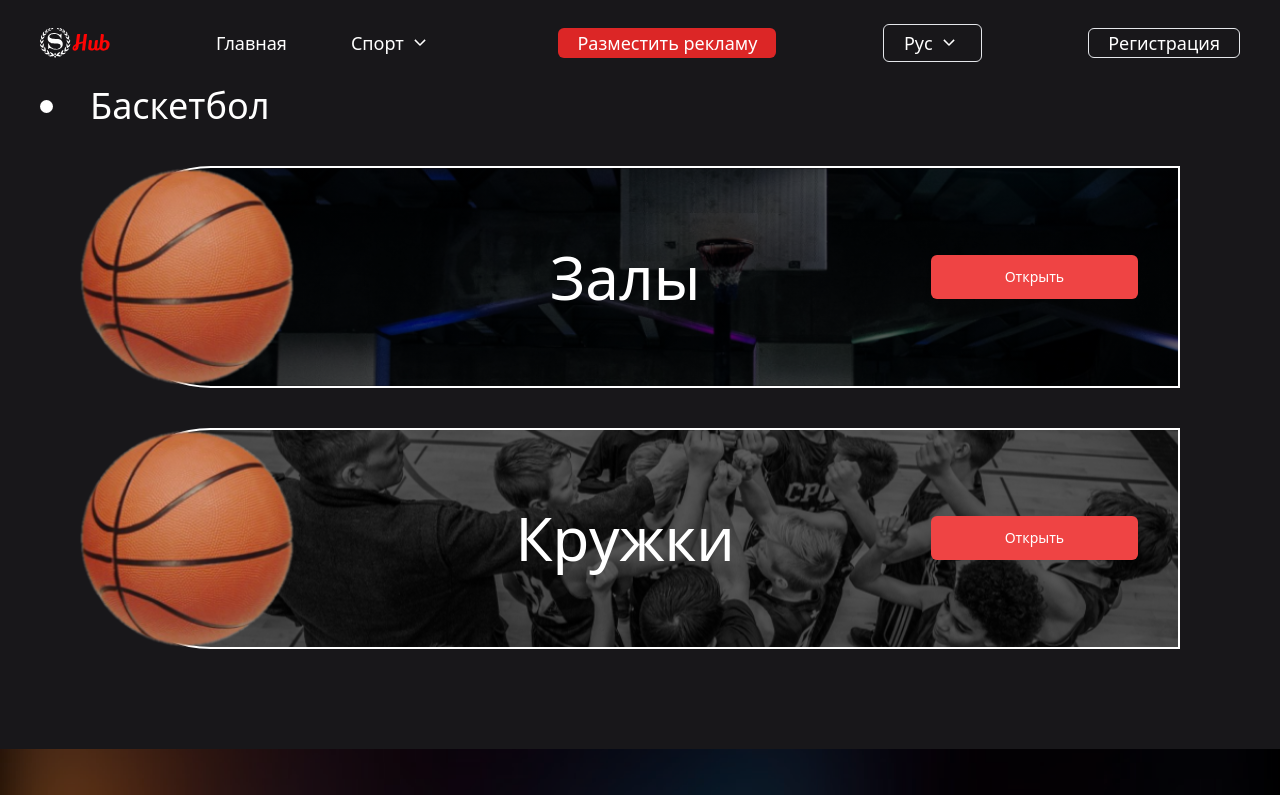
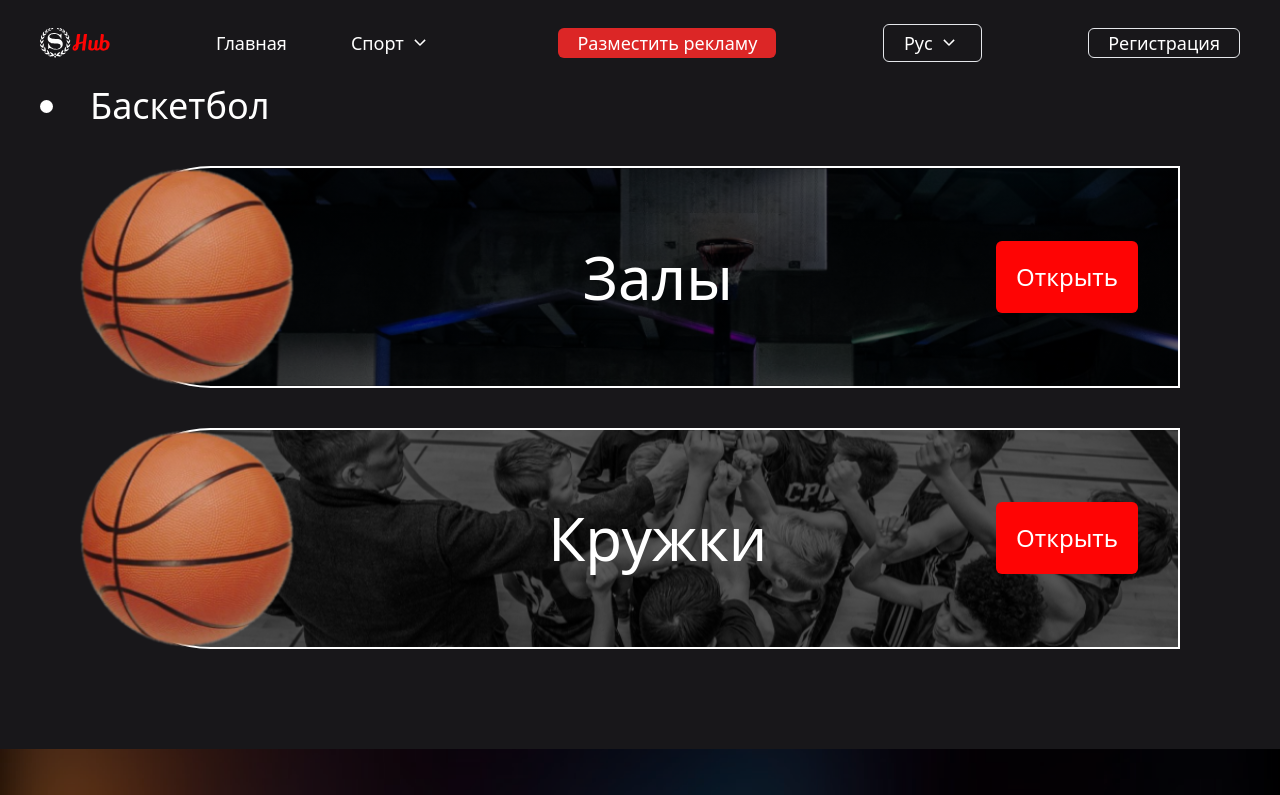
Before and after one commit to Bekjan-Temenov/Sport_Hub, a React (Vite) app: page /zally/1 in a window 1280 px wide. Shown: the top 795 px of the page. Built offline with nearby package versions, Linux system fonts and the light colour scheme.

Commit message:
добавлено анимация

```diff
--- a/src/features/Zally/ui/pages/InKrugok.jsx
+++ b/src/features/Zally/ui/pages/InKrugok.jsx
@@ -1,69 +1,186 @@
+// import React from "react";
+// import { Link, useLocation } from "react-router-dom";
+// import ArrowBackIcon from "@mui/icons-material/ArrowBack";
+// import ArrowForwardIcon from "@mui/icons-material/ArrowForward";
+// import Container from "../../../../shared/helpers/Container";
+// import ModalKrugok from "./modalKrugok";
+
+// const zally = [
+//   "Билимкана арена",
+//   "Afb баскетбольный клуб",
+//   "Kyrgyzbasketball",
+//   "3x3Kyrgyzstan",
+
+// ];
+
+// function InKrugok() {
+//   const location = useLocation();
+//   const queryParams = new URLSearchParams(location.search);
+//   const sport = JSON.parse(decodeURIComponent(queryParams.get("sport")));
+
+//   if (!sport) {
+//     return <p>Data not found</p>;
+//   }
+//   return (
+//     <Container>
+//       {sport ? (
+//         <div>
+//           <div
+//             className="relative my-8 text-white flex items-center bg-cover mx-auto rounded-r-full justify-between w-[90%] rounded-l-md md:pl-[40px] pl-[20px] border-2 border-white"
+//             style={{
+//               backgroundImage: `linear-gradient(rgba(0, 0, 0, 0.6), rgba(0, 0, 0, 0.6)), url(${sport.inbackgroundImage})`,
+//             }}
+//           >
+//             <div className="flex flex-col   hidden lg:block w-[40%]">
+//               {zally.map((item, index) => (
+//                 <div key={index} className="flex items-center justify-between mt-2 ">
+//                   <span className="text-lg font-medium text-white border-b">
+//                     {item}
+//                   </span>
+//                   <Link to="/arena">
+//                     <button className="flex items-center justify-center w-8 h-8 ml-4 bg-red-600 rounded-md">
+//                       <ArrowForwardIcon />
+//                     </button>
+//                   </Link>
+//                 </div>
+//               ))}
+//             </div>
+//             <Link to={`/zally/${sport.id}`}>
+//               <button className="flex items-center justify-center w-8 h-8 bg-red-600 rounded-md">
+//                 <ArrowBackIcon />
+//               </button>
+//             </Link>
+//             <h1 className="block text-2xl md:hidden">{sport.name}</h1>
+//             <img className="invisible w-[21%]" src={sport.boll} />
+//             <img
+//               className="absolute lg:w-[22%] w-[19%] sm:w-[20%] md:w-[21%] right-[-3%]"
+//               src={sport.boll}
+//               alt="basketball"
+//             />
+//           </div>
+//           <ModalKrugok zally={zally}/>
+//         </div>
+//       ) : (
+//         <p className="text-white">Loading...</p>
+//       )}
+//     </Container>
+//   );
+// }
+// export default InKrugok;
 import React from "react";
-import { Link, useLocation } from "react-router-dom";
+import { motion } from "framer-motion";
 import ArrowBackIcon from "@mui/icons-material/ArrowBack";
 import ArrowForwardIcon from "@mui/icons-material/ArrowForward";
-import Container from "../../../../shared/helpers/Container";
-import ModalKrugok from "./modalKrugok";
+import { Link } from "react-router-dom";
 
 const zally = [
-  "Билимкана арена",
+  "EL CLASICO",
+  "Arsenal",
   "Afb баскетбольный клуб",
+  "Bilimkana Arena»",
+  "SEYTEK SPORT",
+  "Sun City",
+  "Arsenal",
   "Kyrgyzbasketball",
-  "3x3Kyrgyzstan",
-
 ];
 
-function InKrugok() {
-  const location = useLocation();
-  const queryParams = new URLSearchParams(location.search);
-  const sport = JSON.parse(decodeURIComponent(queryParams.get("sport")));
+function InKrugok({ sport, isOpen, handleOpenClick }) {
 
-  if (!sport) {
-    return <p>Data not found</p>;
-  }
+  const containerVariants = {
+    hidden: { opacity: 0 },
+    visible: {
+      opacity: 1,
+      transition: {
+        when: "beforeChildren",
+        staggerChildren: 0.3,
+      },
+    },
+  };
+
   return (
-    <Container>
-      {sport ? (
-        <div>
+    <motion.div
+      className={`relative flex items-center bg-cover mx-auto justify-between w-[90%]  md:pr-[40px] pr-[20px] border-2 border-white ${
+        isOpen ? " rounded-r-full " : " rounded-l-full"
+      }`}
+      style={{
+        backgroundImage: `linear-gradient(rgba(0, 0, 0, 0.6), rgba(0, 0, 0, 0.6)), url(${isOpen ? sport.inbackgroundImage : sport.backgroundImage2})`,
+      }}
+      variants={containerVariants}
+      initial="hidden"
+      animate="visible"
+    >
+      <motion.img
+        animate={{ x: isOpen ? 900 : 0 }}
+        transition={{ duration: 0.5, ease: "easeInOut" }}
+        className="absolute lg:w-[22%] w-[19%] sm:w-[20%] md:w-[21%] left-[-3%]"
+        src={sport.boll}
+        alt="basketball"
+      />
+      <motion.img
+        animate={{ x: isOpen ? 900 : 0 }}
+        transition={{ duration: 0.5 }}
+        className={`w-[21%]   ${isOpen ? "hidden" :"invisible"}`}
+        src={sport.boll}
+      />
+      {isOpen && (
+        <div div className="flex items-center justify-between w-full ">
+          <motion.div
+            variants={containerVariants}
+            initial="hidden"
+            animate={{ opacity: isOpen ? 1 : 0 }}
+            transition={{ duration: 1.5 }}
+            className="hidden   ml-[68px]  w-[90%] gap-x-[80px] lg:grid lg:grid-cols-2 lg:block "
+          >
+            {zally.map((item, index) => (
               <div
-            className="relative my-8 text-white flex items-center bg-cover mx-auto rounded-r-full justify-between w-[90%] rounded-l-md md:pl-[40px] pl-[20px] border-2 border-white"
-            style={{
-              backgroundImage: `linear-gradient(rgba(0, 0, 0, 0.6), rgba(0, 0, 0, 0.6)), url(${sport.inbackgroundImage})`,
-            }}
+                key={index}
+                className="flex items-center justify-between mt-2 "
               >
-            <div className="flex flex-col   hidden lg:block w-[40%]">
-              {zally.map((item, index) => (
-                <div key={index} className="flex items-center justify-between mt-2 ">
-                  <span className="text-lg font-medium text-white border-b">
+                <span className="font-medium text-white border-b text-md xl:text-lg lg:text-md">
                   {item}
                 </span>
                 <Link to="/arena">
-                    <button className="flex items-center justify-center w-8 h-8 ml-4 bg-red-600 rounded-md">
-                      <ArrowForwardIcon />
+                  <button>
+                    <ArrowForwardIcon className="flex items-center justify-center ml-4 bg-[#FE0404] rounded-md" />
                   </button>
                 </Link>
               </div>
             ))}
-            </div>
-            <Link to={`/zally/${sport.id}`}>
-              <button className="flex items-center justify-center w-8 h-8 bg-red-600 rounded-md">
+          </motion.div>
+          <button
+
+          className="flex items-center justify-center p-3 bg-[#FE0404] ml-[20px] rounded-md">
             <ArrowBackIcon />
           </button>
-            </Link>
-            <h1 className="block text-2xl md:hidden">{sport.name}</h1>
-            <img className="invisible w-[21%]" src={sport.boll} />
-            <img
-              className="absolute lg:w-[22%] w-[19%] sm:w-[20%] md:w-[21%] right-[-3%]"
+        </div>
+      )}
+      <motion.h1
+        animate={{ opacity: isOpen ? 0 : 1 }}
+        transition={{ duration: 0.3 }}
+        className={`text-xl sm:text-4xl  md:text-6xl ${
+          isOpen ? "hidden" : "block"
+        }`}
+      >
+        Кружки
+      </motion.h1>
+      <motion.button
+        animate={{ opacity: isOpen ? 0 : 1 }}
+        transition={{ duration: 0.5 }}
+        onClick={handleOpenClick}
+        className={`p-5 text-sm  text-center bg-[#FE0404] rounded-md hover:bg-red-700 sm:text-md md:text-2xl ${
+          isOpen ? "hidden" : "block"
+        }`}
+      >
+        Открыть
+      </motion.button>
+      <motion.img
+        animate={{ x: isOpen ? 900 : 0 }}
+        transition={{ duration: 0.5 }}
+        className={`w-[21%]   ${isOpen ? "invisible" :"hidden"}`}
         src={sport.boll}
-              alt="basketball"
       />
-          </div>
-          <ModalKrugok zally={zally}/>
-        </div>
-      ) : (
-        <p className="text-white">Loading...</p>
-      )}
-    </Container>
+    </motion.div>
   );
 }
+
 export default InKrugok;
--- a/src/features/Zally/ui/pages/InZally.jsx
+++ b/src/features/Zally/ui/pages/InZally.jsx
@@ -1,74 +1,116 @@
+// import React from "react";
+// import { Link, useLocation } from "react-router-dom";
+// import ArrowBackIcon from "@mui/icons-material/ArrowBack";
+// import ArrowForwardIcon from "@mui/icons-material/ArrowForward";
+// import Container from "../../../../shared/helpers/Container";
+// import ModalZally from "./ModalZally";
+
+// const zally = [
+//   "EL CLASICO",
+//   "Arsenal",
+//   "Afb баскетбольный клуб",
+//   "Bilimkana Arena»",
+//   "SEYTEK SPORT",
+//   "Sun City",
+//   "Arsenal",
+//   "Kyrgyzbasketball",
+//   "Top Ordo",
+//   "Билимкана арена",
+//   "Arsenal",
+//   "3x3Kyrgyzstan",
+// ];
+
+// function InZally() {
+//   const location = useLocation();
+//   const queryParams = new URLSearchParams(location.search);
+//   const sport = JSON.parse(decodeURIComponent(queryParams.get("sport")));
+
+//   if (!sport) {
+//     return <p>Data not found</p>;
+//   }
+
+//   return (
+//     <Container>
+//       <div
+//         className="relative my-8 py-2 text-white flex  items-center bg-cover mx-auto rounded-r-full justify-between w-[90%] rounded-l-md md:pl-[40px] pl-[20px] border-2 border-white "
+//         style={{
+//           backgroundImage: `linear-gradient(rgba(0, 0, 0, 0.6), rgba(0, 0, 0, 0.6)), url(${sport.inbackgroundImage2})`,
+//         }}
+//       >
+//         <div className="hidden lg:grid lg:grid-cols-2 lg:block ">
+//           {zally.map((item, index) => (
+//             <div
+//               key={index}
+//               className="flex items-center justify-between mt-2 mr-9"
+//             >
+//               <span className="font-medium text-white border-b text-md xl:text-lg lg:text-md">
+//                 {item}
+//               </span>
+//               <Link to="/arena">
+//                 <button>
+//                   <ArrowForwardIcon className="flex items-center justify-center ml-4 bg-red-600 rounded-md" />
+//                 </button>
+//               </Link>
+//             </div>
+//           ))}
+//         </div>
+//         <Link to={`/zally/${sport.id}`}>
+//           <button>
+//             <ArrowBackIcon className="flex items-center justify-center w-5 h-5 bg-red-600 rounded-md sm:w-8 sm:h-8" />
+//           </button>
+//         </Link>
+//         <h1 className="block text-2xl lg:hidden">{sport.name}</h1>
+//         <img className="invisible w-[21%]" src={sport.boll} alt="" />
+//         <img
+//           className="absolute lg:w-[22%] w-[25%] sm:w-[20%] md:w-[21%] right-[-3%]"
+//           src={sport.boll}
+//           alt=""
+//         />
+//       </div>
+//       <ModalZally zally={zally} />
+//     </Container>
+//   );
+// }
+// export default InZally;
 import React from "react";
-import { Link, useLocation } from "react-router-dom";
-import ArrowBackIcon from "@mui/icons-material/ArrowBack";
-import ArrowForwardIcon from "@mui/icons-material/ArrowForward";
-import Container from "../../../../shared/helpers/Container";
-import ModalZally from "./ModalZally";
+import { motion } from "framer-motion";
 
-const zally = [
-  "EL CLASICO",
-  "Arsenal",
-  "Afb баскетбольный клуб",
-  "Bilimkana Arena»",
-  "SEYTEK SPORT",
-  "Sun City",
-  "Arsenal",
-  "Kyrgyzbasketball",
-  "Top Ordo",
-  "Билимкана арена",
-  "Arsenal",
-  "3x3Kyrgyzstan",
-];
-
-function InZally() {
-  const location = useLocation();
-  const queryParams = new URLSearchParams(location.search);
-  const sport = JSON.parse(decodeURIComponent(queryParams.get("sport")));
-
-  if (!sport) {
-    return <p>Data not found</p>;
-  }
-
+function InZally({ isClicked, handleButtonClick, sport }) {
   return (
-    <Container>
-      <div
-        className="relative my-8 py-2 text-white flex  items-center bg-cover mx-auto rounded-r-full justify-between w-[90%] rounded-l-md md:pl-[40px] pl-[20px] border-2 border-white "
+    <div>
+      <motion.div
+        className="relative flex items-center bg-cover mx-auto rounded-l-full justify-between w-[90%] rounded-r-md md:pr-[40px] pr-[20px] border-2 border-white"
         style={{
-          backgroundImage: `linear-gradient(rgba(0, 0, 0, 0.6), rgba(0, 0, 0, 0.6)), url(${sport.inbackgroundImage2})`,
+          backgroundImage: `linear-gradient(rgba(0, 0, 0, 0.6), rgba(0, 0, 0, 0.6)), url(${sport.backgroundImage})`,
         }}
       >
-        <div className="hidden lg:grid lg:grid-cols-2 lg:block ">
-          {zally.map((item, index) => (
-            <div
-              key={index}
-              className="flex items-center justify-between mt-2 mr-9"
-            >
-              <span className="font-medium text-white border-b text-md xl:text-lg lg:text-md">
-                {item}
-              </span>
-              <Link to="/arena">
-                <button>
-                  <ArrowForwardIcon className="flex items-center justify-center ml-4 bg-red-600 rounded-md" />
-                </button>
-              </Link>
-            </div>
-          ))}
-        </div>
-        <Link to={`/zally/${sport.id}`}>
-          <button>
-            <ArrowBackIcon className="flex items-center justify-center w-5 h-5 bg-red-600 rounded-md sm:w-8 sm:h-8" />
-          </button>
-        </Link>
-        <h1 className="block text-2xl lg:hidden">{sport.name}</h1>
-        <img className="invisible w-[21%]" src={sport.boll} alt="" />
-        <img
-          className="absolute lg:w-[22%] w-[25%] sm:w-[20%] md:w-[21%] right-[-3%]"
+        <motion.img
+          initial={{ x: 0 }}
+          animate={{ x: isClicked ? 1000 : 0 }}
+          transition={{ duration: 0.5 }}
+          className="absolute lg:w-[22%] w-[19%] sm:w-[20%] md:w-[21%] left-[-3%]"
           src={sport.boll}
-          alt=""
+          alt="basketball"
         />
-      </div>
-      <ModalZally zally={zally} />
-    </Container>
+        <img className="invisible w-[21%]" src={sport.boll} />
+        <motion.h1
+          animate={{ opacity: isClicked ? 0 : 1 }}
+          transition={{ duration: 0.3 }}
+          className="text-xl sm:text-4xl md:text-6xl"
+        >
+          Залы
+        </motion.h1>
+        <motion.button
+          animate={{ opacity: isClicked ? 0 : 1 }}
+          transition={{ duration: 0.5 }}
+          onClick={handleButtonClick}
+          className="p-5 text-sm text-center bg-[#FE0404] rounded-md hover:bg-red-700 sm:text-md md:text-2xl"
+        >
+          Открыть
+        </motion.button>
+      </motion.div>
+    </div>
   );
 }
+
 export default InZally;
--- a/src/features/Zally/ui/pages/Zally.jsx
+++ b/src/features/Zally/ui/pages/Zally.jsx
@@ -1,68 +1,36 @@
 import React, { useEffect, useState } from "react";
+import { motion } from "framer-motion";
 import { Link, useParams } from "react-router-dom";
 import Container from "../../../../shared/helpers/Container";
 import { sports } from "../../../../shared/api/api";
+import InZally from "./InZally";
+import InKrugok from "./InKrugok";
 
 function Zally() {
   const { id } = useParams();
   const [sport, setSport] = useState();
+  const [isClicked, setIsClicked] = useState(false);
+  const [isOpen, setIsOpen] = useState(false);
 
   useEffect(() => {
     const findSport = sports.find((data) => data.id === parseInt(id));
     setSport(findSport || null);
   }, [id]);
-  console.log(sport);
+
+  const handleButtonClick = () => {
+    setIsClicked(true);
+  };
+  const handleOpenClick = () => {
+    setIsOpen(true);
+  };
+
   return (
     <Container>
       {sport ? (
-        <div  className="flex flex-col gap-[40px] text-white mb-[100px]">
+        <div className="flex flex-col gap-[40px] text-white mb-[100px]">
           <li className="text-4xl">{sport.name}</li>
-          <div
-            className="relative  flex items-center bg-cover  mx-auto rounded-l-full justify-between w-[90%]  rounded-r-md md:pr-[40px] pr-[20px]   border-2 border-white"
-            style={{
-              backgroundImage: `linear-gradient(rgba(0, 0, 0, 0.6), rgba(0, 0, 0, 0.6)) ,url(${sport.backgroundImage})`,
-            }}
-          >
-            <img
-              className=" absolute lg:w-[22%] w-[19%] sm:w-[20%] md:w-[ 21%]  left-[-3%]"
-              src={sport.boll}
-              alt="basketball"
-            />
-            <img className=" invisible w-[21%]" src={sport.boll} />
-            <h1 className="text-xl sm:text-4xl md:text-6xl">Залы</h1>
-            <Link
-              to={`/zally/in-krugok?sport=${encodeURIComponent(
-                JSON.stringify(sport)
-              )}`}
-              className="w-[30%] sm:w-[20%] md:w-[20%] py-1 md:py-3 px-3 text-center bg-red-500 rounded-md hover:bg-red-700 text-sm sm:text-md"
-            >
-              <button >
-                Открыть
-              </button>
-            </Link>
-          </div>
-          <div
-            className="relative  flex items-center bg-cover  mx-auto rounded-l-full justify-between w-[90%]  rounded-r-md md:pr-[40px] pr-[20px]   border-2 border-white"
-            style={{
-              backgroundImage: `linear-gradient(rgba(0, 0, 0, 0.6), rgba(0, 0, 0, 0.6)) ,url(${sport.backgroundImage2})`,
-            }}
-          >
-            <img
-              className=" absolute lg:w-[22%] w-[19%] sm:w-[20%] md:w-[ 21%]  left-[-3%]"
-              src={sport.boll}
-              alt="basketball"
-            />
-            <img className=" invisible w-[21%]" src={sport.boll} />
-            <h1 className="text-xl sm:text-4xl md:text-6xl">Кружки</h1>
-            <Link
-              to={`/zally/in-zally?sport=${encodeURIComponent(
-                JSON.stringify(sport)
-              )}`}
-              className="w-[30%] sm:w-[20%] md:w-[20%] py-1 md:py-3 px-3 text-center bg-red-500 rounded-md hover:bg-red-700 text-sm sm:text-md"
-            >
-              <button>Открыть</button>
-            </Link>
-          </div>
+          <InZally isClicked={isClicked} handleButtonClick={handleButtonClick} sport={sport}/>
+          <InKrugok handleOpenClick={handleOpenClick} isOpen={isOpen} sport={sport}/>
         </div>
       ) : (
         <p>Loading...</p>
```
Lines whose indentation alone changed are shown as unchanged.
